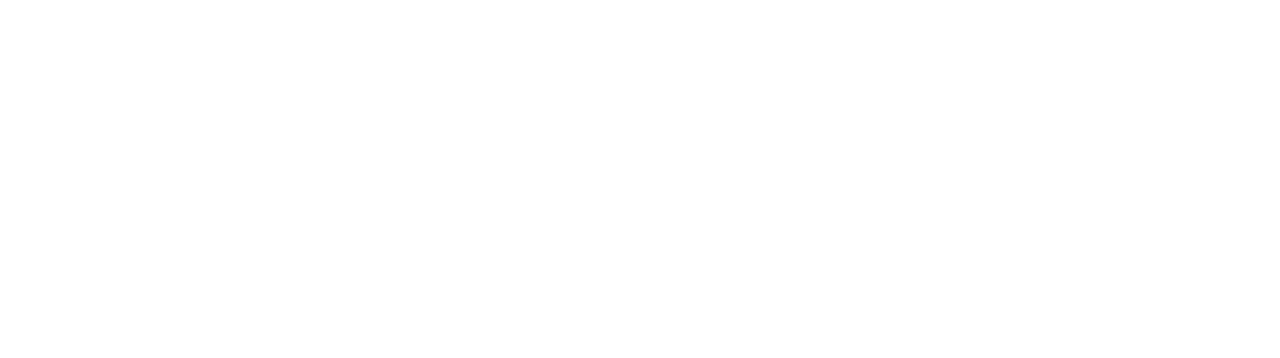
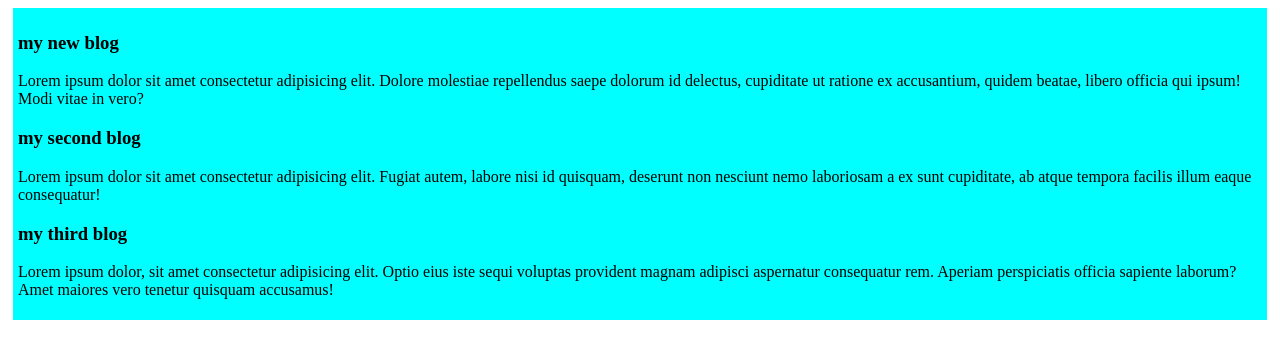
Before and after one commit to sohagislam1111/my-simple-website, a plain HTML site: page index.html in a window 1280 px wide. Drawn offline with Linux system fonts and the light colour scheme.

Commit message:
my simple commit

```diff
--- a/index.html
+++ b/index.html
@@ -4,8 +4,17 @@
     <meta charset="UTF-8">
     <meta name="viewport" content="width=device-width, initial-scale=1.0">
     <title>My Simple website</title>
+    <link rel="stylesheet" href="styles/blog.css">
 </head>
+
 <body>
-
+    <div><h3>my new blog</h3>
+    <p>Lorem ipsum dolor sit amet consectetur adipisicing elit. Dolore molestiae repellendus saepe dolorum id delectus, cupiditate ut ratione ex accusantium, quidem beatae, libero officia qui ipsum! Modi vitae in vero?</p>
+<h3>my second blog
+</h3>
+<p>Lorem ipsum dolor sit amet consectetur adipisicing elit. Fugiat autem, labore nisi id quisquam, deserunt non nesciunt nemo laboriosam a ex sunt cupiditate, ab atque tempora facilis illum eaque consequatur!</p>
+<h3>my third blog</h3>
+<p>Lorem ipsum dolor, sit amet consectetur adipisicing elit. Optio eius iste sequi voluptas provident magnam adipisci aspernatur consequatur rem. Aperiam perspiciatis officia sapiente laborum? Amet maiores vero tenetur quisquam accusamus!</p>
+</div>
 </body>
 </html>
--- /dev/null
+++ b/styles/blog.css
@@ -0,0 +1,6 @@
+
+div{
+background-color: aqua;
+margin: 5px;
+padding: 5px;
+}
```
